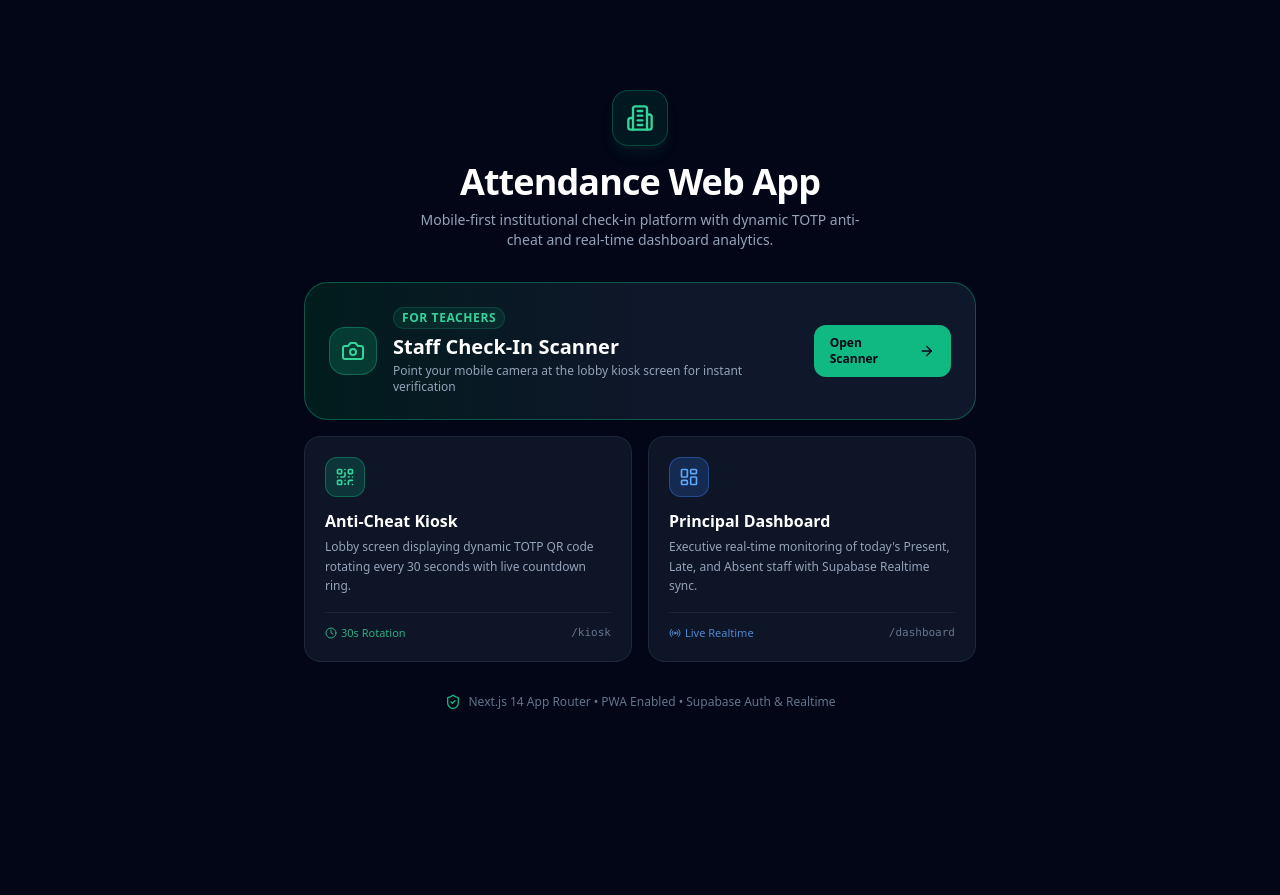
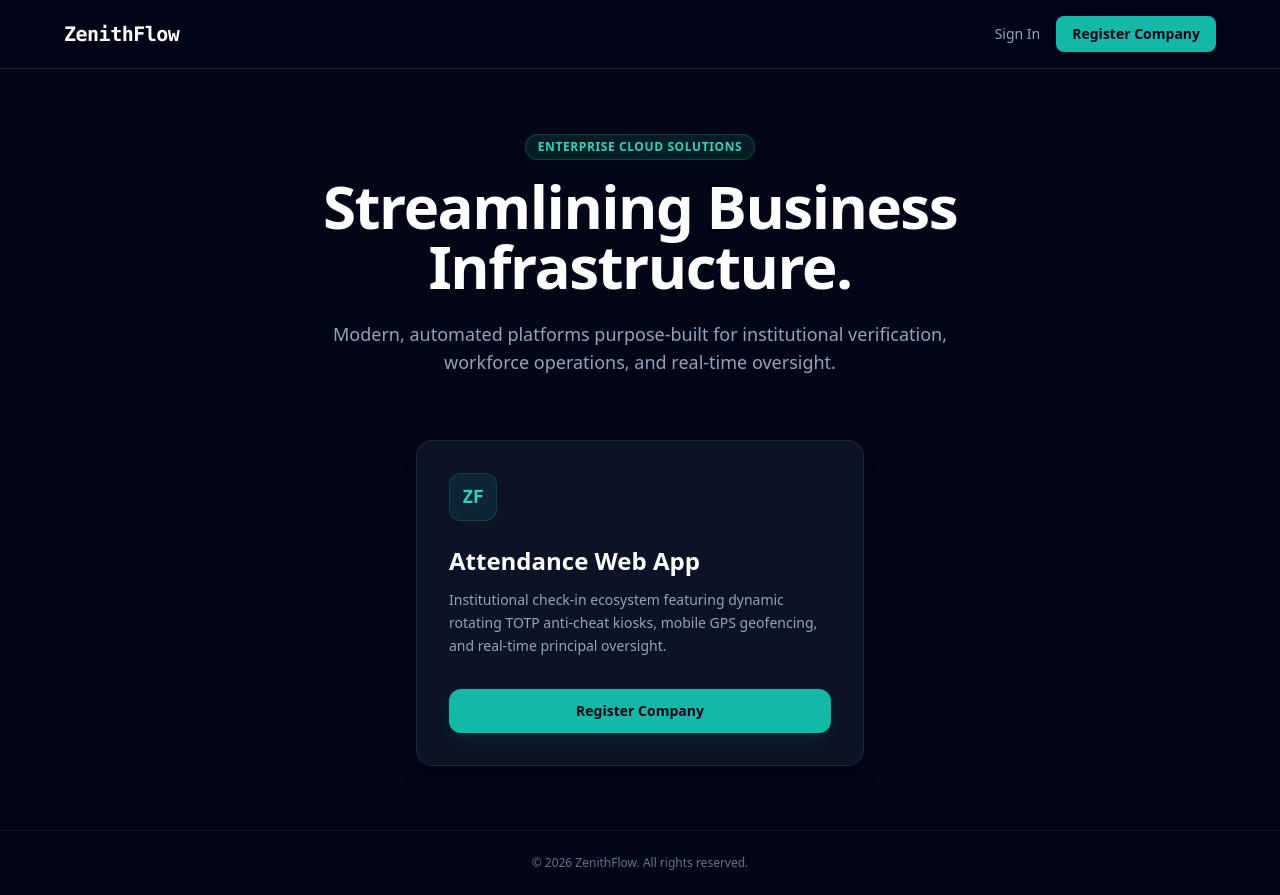
Before and after one commit to sk9931381859-a11y/attendance-web-app, a Next.js app: page / in a window 1280 px wide. Before the commit the page ends 800 px from the top, so only its background shows below. Built offline with nearby package versions, Linux system fonts and the light colour scheme.

Commit message:
feat: build lightweight ZenithFlow placeholder root page and bypass root in middleware

```diff
--- a/src/app/page.tsx
+++ b/src/app/page.tsx
@@ -1,124 +1,79 @@
 import Link from 'next/link';
-import {
-  ShieldCheck,
-  QrCode,
-  LayoutDashboard,
-  ArrowRight,
-  Clock,
-  Radio,
-  Building2,
-  Camera,
-  MapPin,
-} from 'lucide-react';
 
 export default function HomePage() {
   return (
-    <main className="min-h-screen bg-slate-950 text-slate-100 flex flex-col items-center justify-center p-4 sm:p-6 lg:p-8">
-      <div className="max-w-2xl w-full">
-        {/* Header Branding */}
-        <div className="text-center mb-8">
-          <div className="inline-flex items-center justify-center w-14 h-14 bg-emerald-500/10 border border-emerald-500/30 rounded-2xl mb-4 text-emerald-400 shadow-lg shadow-emerald-500/10">
-            <Building2 className="w-7 h-7" />
+    <div className="min-h-screen bg-slate-950 text-slate-100 flex flex-col justify-between">
+      {/* Header */}
+      <header className="w-full border-b border-slate-800/80 bg-slate-950/80 px-6 py-4">
+        <div className="max-w-6xl mx-auto flex items-center justify-between">
+          <span className="text-xl font-bold tracking-tight text-white font-mono">
+            ZenithFlow
+          </span>
+          <nav className="flex items-center gap-4">
+            <Link
+              href="/login"
+              className="text-sm font-medium text-slate-400 hover:text-white transition"
+            >
+              Sign In
+            </Link>
+            <Link
+              href="/register"
+              className="text-sm font-semibold px-4 py-2 rounded-lg bg-teal-500 hover:bg-teal-400 text-slate-950 transition"
+            >
+              Register Company
+            </Link>
+          </nav>
+        </div>
+      </header>
+
+      {/* Hero & Products Grid */}
+      <main className="flex-1 max-w-5xl mx-auto w-full px-6 py-16 flex flex-col justify-center">
+        {/* Hero Section */}
+        <section className="text-center mb-16">
+          <div className="inline-block px-3 py-1 mb-4 text-xs font-semibold tracking-wider text-teal-400 uppercase bg-teal-950/60 border border-teal-800/60 rounded-full">
+            Enterprise Cloud Solutions
           </div>
-          <h1 className="text-3xl font-bold tracking-tight text-white sm:text-4xl">
-            Attendance Web App
+          <h1 className="text-4xl sm:text-5xl lg:text-6xl font-extrabold tracking-tight text-white mb-6">
+            Streamlining Business Infrastructure.
           </h1>
-          <p className="text-sm text-slate-400 mt-2 max-w-md mx-auto">
-            Mobile-first institutional check-in platform with dynamic TOTP anti-cheat and real-time dashboard analytics.
+          <p className="text-base sm:text-lg text-slate-400 max-w-2xl mx-auto leading-relaxed">
+            Modern, automated platforms purpose-built for institutional verification, workforce operations, and real-time oversight.
           </p>
-        </div>
+        </section>
 
-        {/* Primary Staff Check-In Banner */}
-        <div className="mb-4">
-          <Link
-            href="/scan"
-            className="group relative bg-gradient-to-r from-emerald-950/60 via-slate-900 to-slate-900 border border-emerald-500/40 hover:border-emerald-400 rounded-3xl p-6 transition duration-200 hover:shadow-2xl hover:shadow-emerald-950/30 flex flex-col sm:flex-row items-start sm:items-center justify-between gap-4"
-          >
-            <div className="flex items-center gap-4">
-              <div className="w-12 h-12 rounded-2xl bg-emerald-500/20 border border-emerald-500/40 flex items-center justify-center text-emerald-400 shrink-0 group-hover:scale-105 transition">
-                <Camera className="w-6 h-6" />
-              </div>
+        {/* Products Grid */}
+        <section>
+          <div className="max-w-md mx-auto">
+            <div className="bg-slate-900/80 border border-slate-800 rounded-2xl p-8 shadow-xl hover:border-slate-700 transition flex flex-col justify-between">
               <div>
-                <div className="flex items-center gap-2">
-                  <span className="text-xs font-bold uppercase tracking-wider text-emerald-400 bg-emerald-500/10 px-2 py-0.5 rounded-full border border-emerald-500/20">
-                    For Teachers
-                  </span>
+                <div className="w-12 h-12 rounded-xl bg-teal-500/10 border border-teal-500/20 flex items-center justify-center text-teal-400 mb-6 font-bold text-lg font-mono">
+                  ZF
                 </div>
-                <h2 className="text-xl font-bold text-white group-hover:text-emerald-300 transition mt-1">
-                  Staff Check-In Scanner
+                <h2 className="text-2xl font-bold text-white mb-3">
+                  Attendance Web App
                 </h2>
-                <p className="text-xs text-slate-400 mt-0.5">
-                  Point your mobile camera at the lobby kiosk screen for instant verification
+                <p className="text-sm text-slate-400 leading-relaxed mb-8">
+                  Institutional check-in ecosystem featuring dynamic rotating TOTP anti-cheat kiosks, mobile GPS geofencing, and real-time principal oversight.
                 </p>
               </div>
+
+              <div>
+                <Link
+                  href="/register"
+                  className="w-full inline-flex items-center justify-center font-semibold px-5 py-3 rounded-xl bg-teal-500 hover:bg-teal-400 text-slate-950 text-sm transition shadow-lg shadow-teal-500/10"
+                >
+                  Register Company
+                </Link>
+              </div>
             </div>
+          </div>
+        </section>
+      </main>
 
-            <div className="flex items-center gap-2 text-xs font-semibold px-4 py-2.5 rounded-xl bg-emerald-500 hover:bg-emerald-400 text-slate-950 transition group-hover:shadow-lg group-hover:shadow-emerald-500/20 self-stretch sm:self-auto justify-center">
-              <span>Open Scanner</span>
-              <ArrowRight className="w-4 h-4 group-hover:translate-x-0.5 transition" />
-            </div>
-          </Link>
-        </div>
-
-        {/* Supporting Modules Grid */}
-        <div className="grid sm:grid-cols-2 gap-4">
-          {/* Anti-Cheat Kiosk Card */}
-          <Link
-            href="/kiosk"
-            className="group relative bg-slate-900/90 border border-slate-800 hover:border-emerald-500/50 rounded-2xl p-5 transition duration-200 hover:shadow-xl hover:shadow-emerald-950/20 flex flex-col justify-between"
-          >
-            <div>
-              <div className="w-10 h-10 rounded-xl bg-emerald-500/20 border border-emerald-500/40 flex items-center justify-center text-emerald-400 mb-3 group-hover:scale-110 transition duration-200">
-                <QrCode className="w-5 h-5" />
-              </div>
-              <h3 className="text-base font-bold text-white group-hover:text-emerald-400 transition flex items-center gap-2">
-                Anti-Cheat Kiosk
-                <ArrowRight className="w-4 h-4 opacity-0 group-hover:opacity-100 group-hover:translate-x-1 transition" />
-              </h3>
-              <p className="text-xs text-slate-400 mt-1 leading-relaxed">
-                Lobby screen displaying dynamic TOTP QR code rotating every 30 seconds with live countdown ring.
-              </p>
-            </div>
-            <div className="mt-4 pt-3 border-t border-slate-800/80 flex items-center justify-between text-[11px] text-slate-500">
-              <span className="flex items-center gap-1 text-emerald-400/80">
-                <Clock className="w-3 h-3" /> 30s Rotation
-              </span>
-              <span className="font-mono">/kiosk</span>
-            </div>
-          </Link>
-
-          {/* Principal's Dashboard Card */}
-          <Link
-            href="/dashboard"
-            className="group relative bg-slate-900/90 border border-slate-800 hover:border-blue-500/50 rounded-2xl p-5 transition duration-200 hover:shadow-xl hover:shadow-blue-950/20 flex flex-col justify-between"
-          >
-            <div>
-              <div className="w-10 h-10 rounded-xl bg-blue-500/20 border border-blue-500/40 flex items-center justify-center text-blue-400 mb-3 group-hover:scale-110 transition duration-200">
-                <LayoutDashboard className="w-5 h-5" />
-              </div>
-              <h3 className="text-base font-bold text-white group-hover:text-blue-400 transition flex items-center gap-2">
-                Principal Dashboard
-                <ArrowRight className="w-4 h-4 opacity-0 group-hover:opacity-100 group-hover:translate-x-1 transition" />
-              </h3>
-              <p className="text-xs text-slate-400 mt-1 leading-relaxed">
-                Executive real-time monitoring of today&apos;s Present, Late, and Absent staff with Supabase Realtime sync.
-              </p>
-            </div>
-            <div className="mt-4 pt-3 border-t border-slate-800/80 flex items-center justify-between text-[11px] text-slate-500">
-              <span className="flex items-center gap-1 text-blue-400/80">
-                <Radio className="w-3 h-3" /> Live Realtime
-              </span>
-              <span className="font-mono">/dashboard</span>
-            </div>
-          </Link>
-        </div>
-
-        {/* Footer Meta */}
-        <div className="mt-8 text-center text-xs text-slate-500 flex items-center justify-center gap-2">
-          <ShieldCheck className="w-4 h-4 text-emerald-500" />
-          <span>Next.js 14 App Router &bull; PWA Enabled &bull; Supabase Auth &amp; Realtime</span>
-        </div>
-      </div>
-    </main>
+      {/* Footer */}
+      <footer className="w-full border-t border-slate-900 py-6 px-6 text-center text-xs text-slate-500">
+        <p>&copy; {new Date().getFullYear()} ZenithFlow. All rights reserved.</p>
+      </footer>
+    </div>
   );
 }
```
Also changed, not shown: src/middleware.ts (+7 -1 lines).
